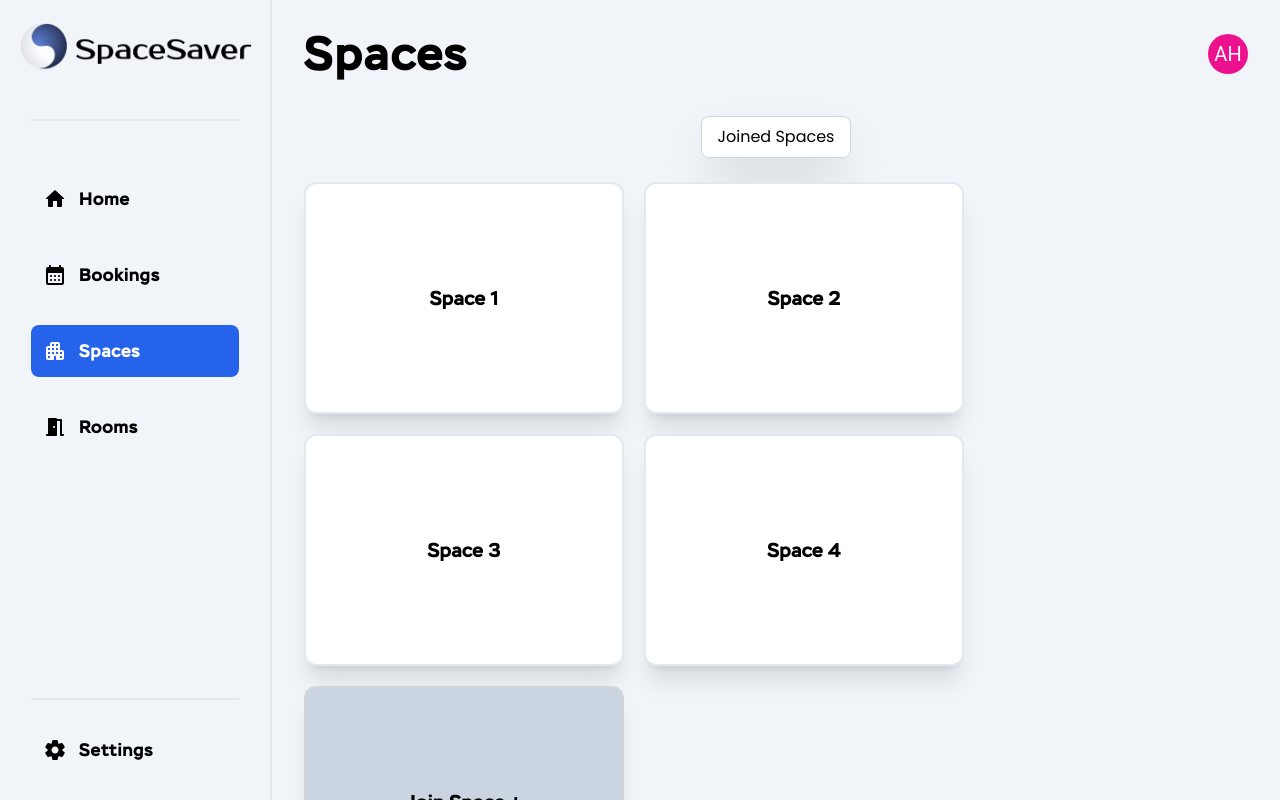
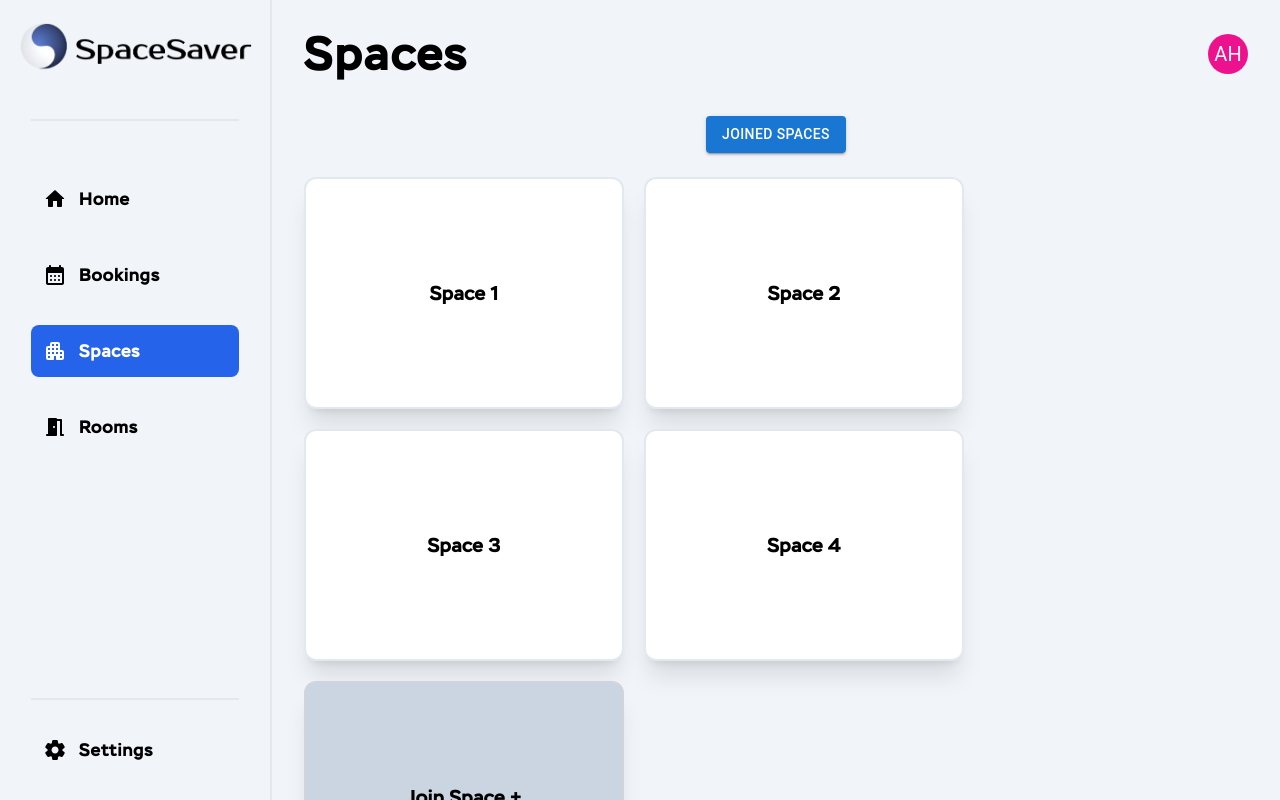
Before and after one commit to Space-Saver-Bookings/space-saver-client, a React (Vite) app: page /spaces in a window 1280 px wide. Built offline with nearby package versions, Linux system fonts and the light colour scheme.

Commit message:
fix: updated toggle btn

```diff
--- a/src/pages/Spaces.jsx
+++ b/src/pages/Spaces.jsx
@@ -1,8 +1,8 @@
 import {useState} from 'react';
-import Button from '../components/buttons/Button';
+// import Button from '../components/buttons/Button';
 import DashItem from '../components/dashboard/DashItem';
 import useModal from '../contexts/useModal';
-import {Modal} from '@mui/material';
+import {Button, Modal} from '@mui/material';
 import ModalBox from '../components/modal/ModalBox';
 import JoinSpaceModalContent from '../features/spaces/JoinSpaceModalContent';
 import CreateSpaceModalContent from '../features/spaces/CreateSpaceModalContent';
@@ -23,7 +23,7 @@ function Spaces() {
   return (
     <section className="flex flex-col gap-6">
       <div className="flex justify-center">
-        <Button onClick={handleToggle}>
+        <Button variant='contained' onClick={handleToggle}>
           {toggle ? 'Owned Spaces' : 'Joined Spaces'}
         </Button>
       </div>
@@ -46,23 +46,23 @@ function Spaces() {
         ))}
 
         {toggle ? (
-          <Button noStyle={true} onClick={handleOpen}>
+          <button onClick={handleOpen}>
             <DashItem
               styling="w-[20rem] h-[14.5rem]"
               heading="Create Space +"
               bgColor="bg-slate-300"
               headingStyling="self-center my-auto"
             />
-          </Button>
+          </button>
         ) : (
-          <Button noStyle={true} onClick={handleOpen}>
+          <button onClick={handleOpen}>
             <DashItem
               styling="w-[20rem] h-[14.5rem]"
               heading="Join Space +"
               bgColor="bg-slate-300"
               headingStyling="self-center my-auto"
             />
-          </Button>
+          </button>
         )}
 
         {open && toggle ? (
```
